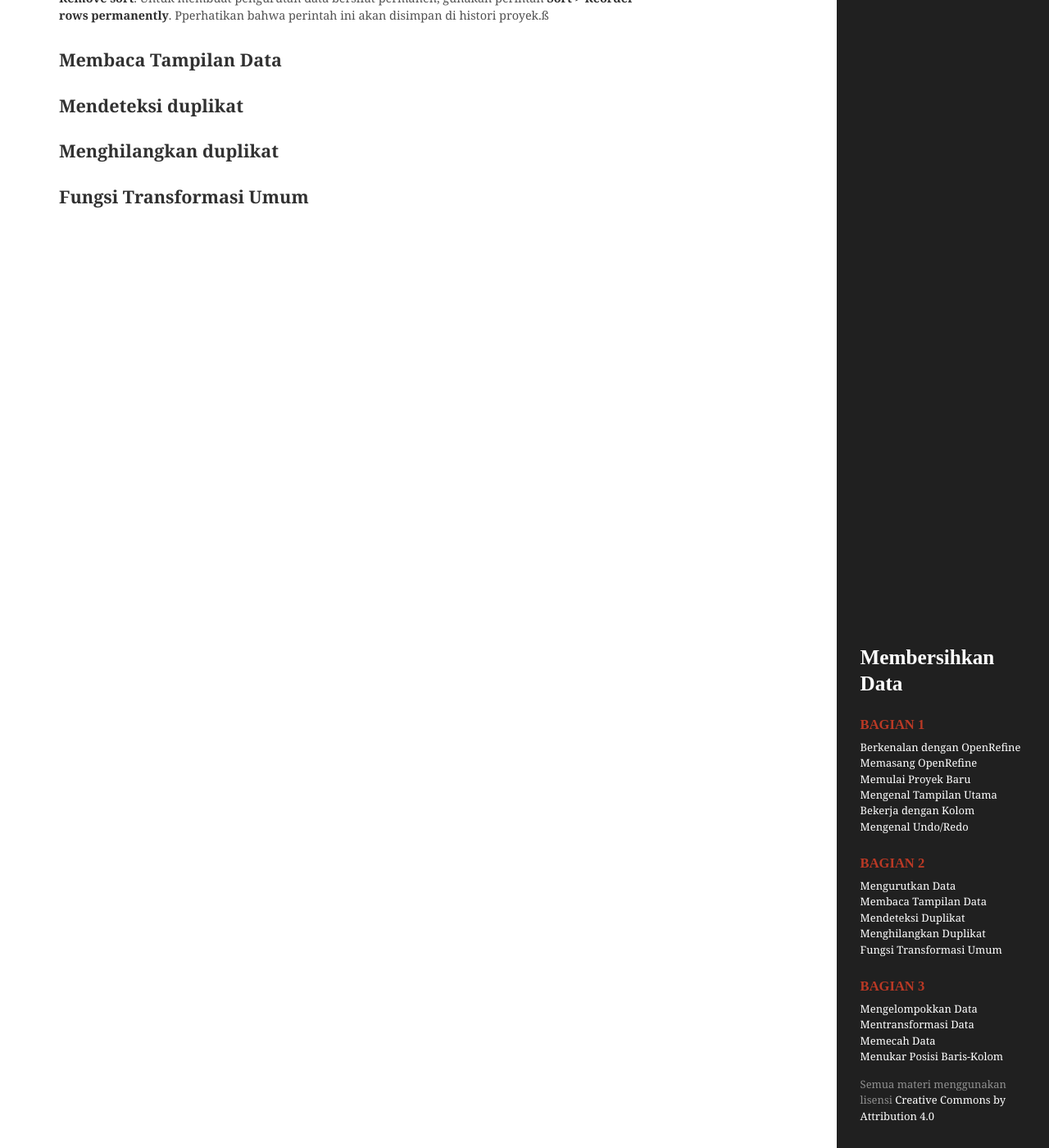
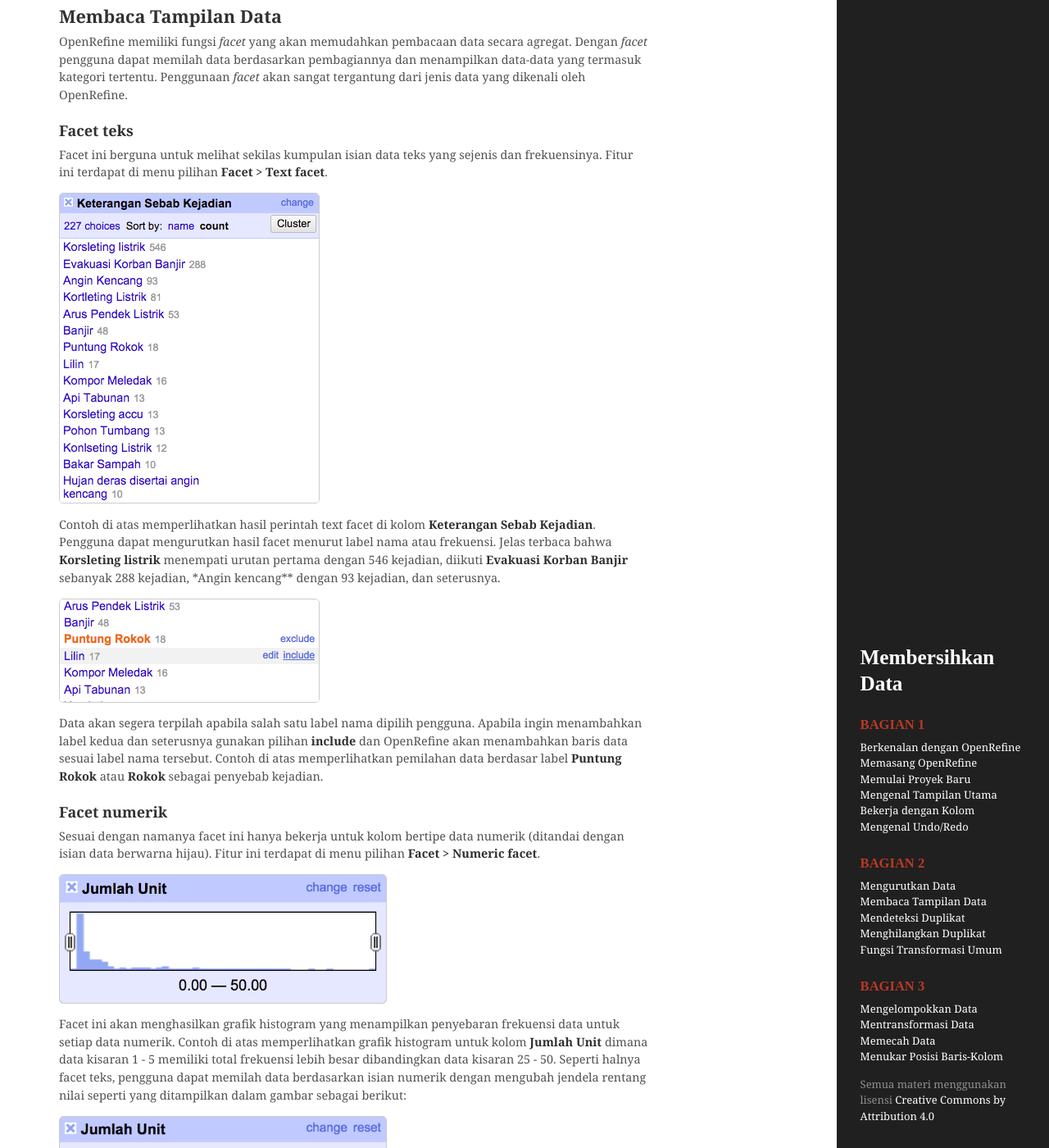
Before and after one commit to OpenDataLabJakarta/trainings, a Jekyll site: the page built from cleaning/index.html, in a window 1280 px wide and 1400 px high, scrolled down 6152 px. Shown: the whole window at 82% size. Built offline with Jekyll 4.4.1, drawn with Linux system fonts in a browser that asks for light colours; some web fonts are replaced; some of the changed text lies outside the part shown.

Commit message:
Initial writing about faceting data

```diff
--- a/_includes/modules/cleaning/2.2-faceting-data.md
+++ b/_includes/modules/cleaning/2.2-faceting-data.md
@@ -1,2 +1,39 @@
 Membaca Tampilan Data
 ---------------------
+
+OpenRefine memiliki fungsi *facet* yang akan memudahkan pembacaan data secara agregat. Dengan *facet* pengguna dapat memilah data berdasarkan pembagiannya dan menampilkan data-data yang termasuk  kategori tertentu. Penggunaan *facet* akan sangat tergantung dari jenis data yang dikenali oleh OpenRefine.
+
+### Facet teks
+
+Facet ini berguna untuk melihat sekilas kumpulan isian data teks yang sejenis dan frekuensinya.
+Fitur ini terdapat di menu pilihan **Facet > Text facet**.
+
+![textfacet]({{ site.url }}public/img/faceting-data-01.png)
+
+Contoh di atas memperlihatkan hasil perintah text facet di kolom **Keterangan Sebab Kejadian**. Pengguna dapat mengurutkan hasil facet menurut label nama atau frekuensi. Jelas terbaca bahwa **Korsleting listrik** menempati urutan pertama dengan 546 kejadian, diikuti **Evakuasi Korban Banjir** sebanyak 288 kejadian, *Angin kencang** dengan 93 kejadian, dan seterusnya.
+
+![textinclude]({{ site.url }}public/img/faceting-data-02.png)
+
+Data akan segera terpilah apabila salah satu label nama dipilih pengguna. Apabila ingin menambahkan label kedua dan seterusnya gunakan pilihan **include** dan OpenRefine akan menambahkan baris data sesuai label nama tersebut. Contoh di atas memperlihatkan pemilahan data berdasar label **Puntung Rokok** atau **Rokok** sebagai penyebab kejadian.
+
+### Facet numerik
+
+Sesuai dengan namanya facet ini hanya bekerja untuk kolom bertipe data numerik (ditandai dengan isian data berwarna hijau). Fitur ini terdapat di menu pilihan **Facet > Numeric facet**.
+
+![numericfacet]({{ site.url }}public/img/faceting-data-03.png)
+
+Facet ini akan menghasilkan grafik histogram yang menampilkan penyebaran frekuensi data untuk setiap data numerik. Contoh di atas memperlihatkan grafik histogram untuk kolom **Jumlah Unit** dimana data kisaran 1 - 5 memiliki total frekuensi lebih besar dibandingkan data kisaran 25 - 50.
+Seperti halnya facet teks, pengguna dapat memilah data berdasarkan isian numerik dengan mengubah jendela rentang nilai seperti yang ditampilkan dalam gambar sebagai berikut:
+
+![numericrange]({{ site.url }}public/img/faceting-data-04.png)
+
+### Facet tanggal
+
+Facet ini mirip dengan facet numerik hanya saja ditujukan untuk kolom bertipe data tanggal (juga ditandai dengan warna hijau di isian data). Fitur ini terdapat di menu pilihan **Facet > Timeline facet**.
+
+![timelinefacet]({{ site.url }}public/img/faceting-data-05.png)
+
+Facet ini akan menghasilkan grafik histogram yang menampilkan penyebaran frekuensi data untuk setiap data tanggal. Contoh di atas memperlihatkan grafik histogram untuk kolom **Tanggal**.
+Pengguna dapat memilah data berdasarkan isian tanggal dengan mengubah jendela rentang nilai seperti contoh di bawah, memilah data dari tanggal **30 Juli 2013** sampai tanggal terakhir.
+
+![timelinerange]({{ site.url }}public/img/faceting-data-06.png)
--- a/public/css/main.css
+++ b/public/css/main.css
@@ -78,3 +78,51 @@
   display: block;
   border: 1px solid #ccc;
 }
+
+img[alt="datasort"] {
+  max-width: 400px;
+  display: block;
+  border: 1px solid #ccc;
+}
+
+img[alt="sortpermanent"] {
+  max-width: 480px;
+  display: block;
+  border: 1px solid #ccc;
+}
+
+img[alt="textfacet"] {
+  max-width: 480px;
+  display: block;
+  border: 1px solid #ccc;
+}
+
+img[alt="textinclude"] {
+  max-width: 480px;
+  display: block;
+  border: 1px solid #ccc;
+}
+
+img[alt="numericfacet"] {
+  max-width: 400px;
+  display: block;
+  border: 1px solid #ccc;
+}
+
+img[alt="numericrange"] {
+  max-width: 400px;
+  display: block;
+  border: 1px solid #ccc;
+}
+
+img[alt="timelinefacet"] {
+  max-width: 400px;
+  display: block;
+  border: 1px solid #ccc;
+}
+
+img[alt="timelinerange"] {
+  max-width: 400px;
+  display: block;
+  border: 1px solid #ccc;
+}
```
Also changed, not shown: public/img/faceting-data-01.png (added), public/img/faceting-data-02.png (added), public/img/faceting-data-03.png (added), public/img/faceting-data-04.png (added), public/img/faceting-data-05.png (added), public/img/faceting-data-06.png (added).
